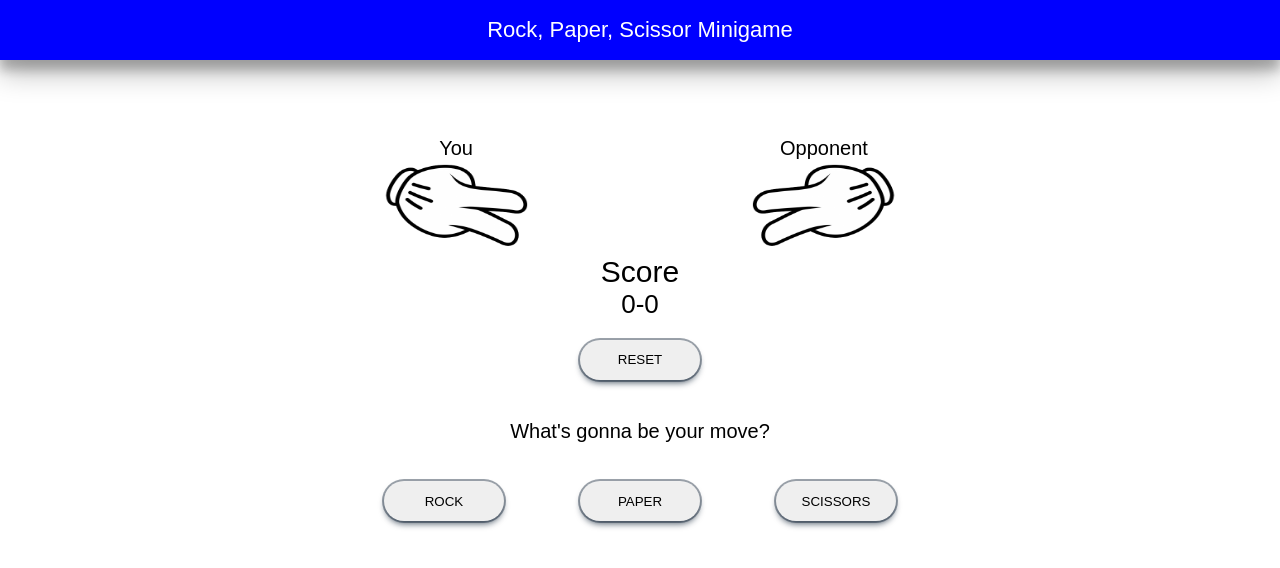
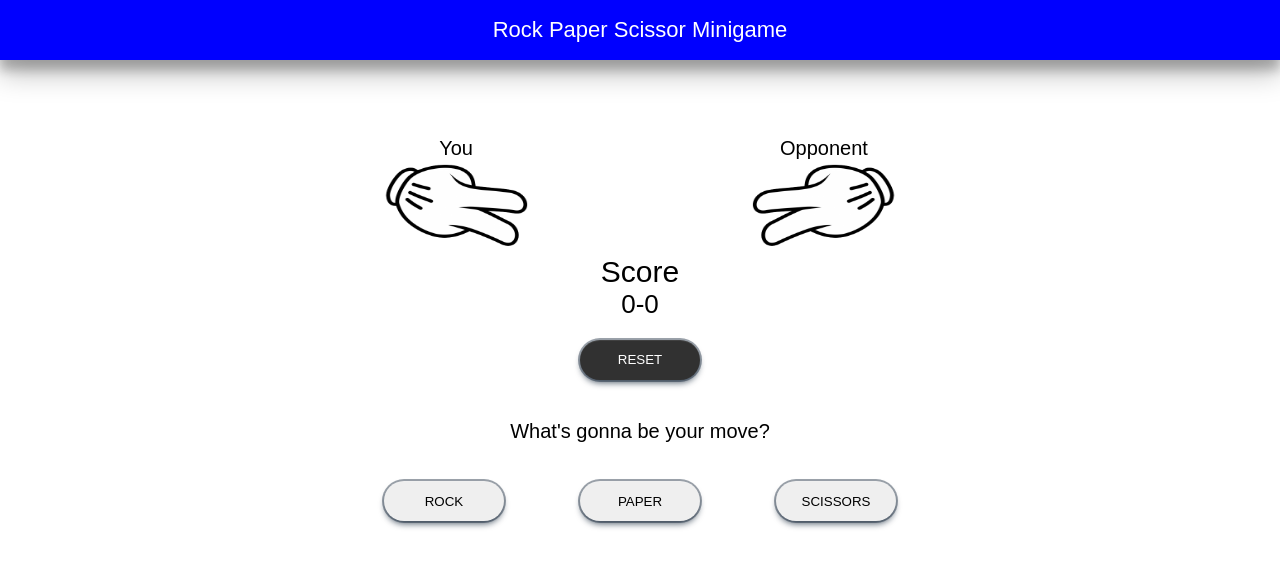
Before and after one commit to ChriSchillaci/rock-paper-scissor, a plain HTML site: page index.html in a window 1280 px wide. In both pictures the pointer is over the button "RESET". Drawn offline with Linux system fonts and the light colour scheme.

Commit message:
added hover to buttons

```diff
--- a/index.html
+++ b/index.html
@@ -10,7 +10,7 @@
   </head>
 
   <body>
-    <nav>Rock, Paper, Scissor Minigame</nav>
+    <nav>Rock Paper Scissor Minigame</nav>
     <div class="box">
       <div class="box-player" id="player-1">
         You
--- a/style.css
+++ b/style.css
@@ -99,6 +99,11 @@ button {
     rgba(255, 255, 255, 0.08) 0px 1px 0px inset;
 }
 
+button:hover {
+  color: white;
+  background-color: rgb(49, 49, 49);
+}
+
 #reset {
   text-align: center;
   margin-top: 20px;
```
